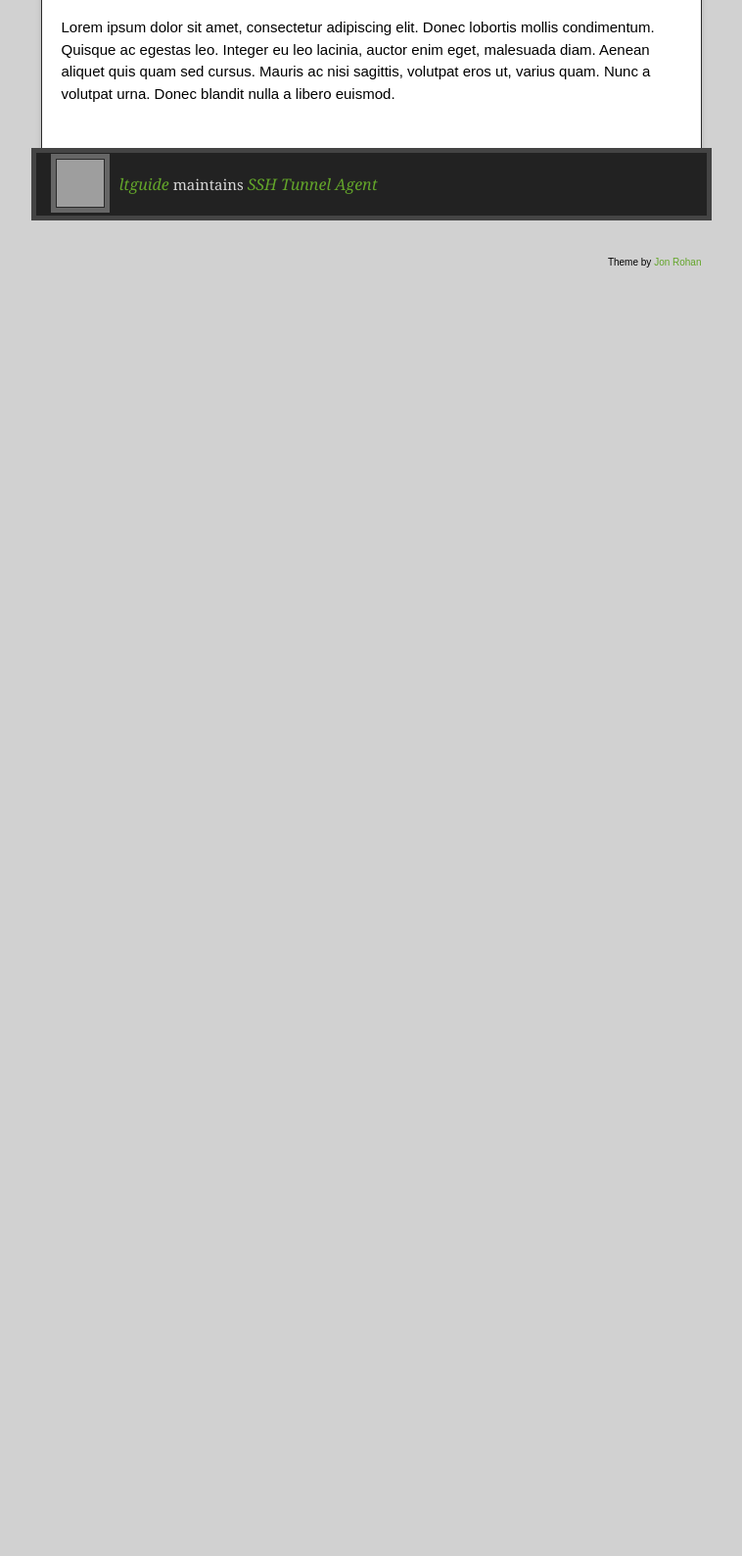
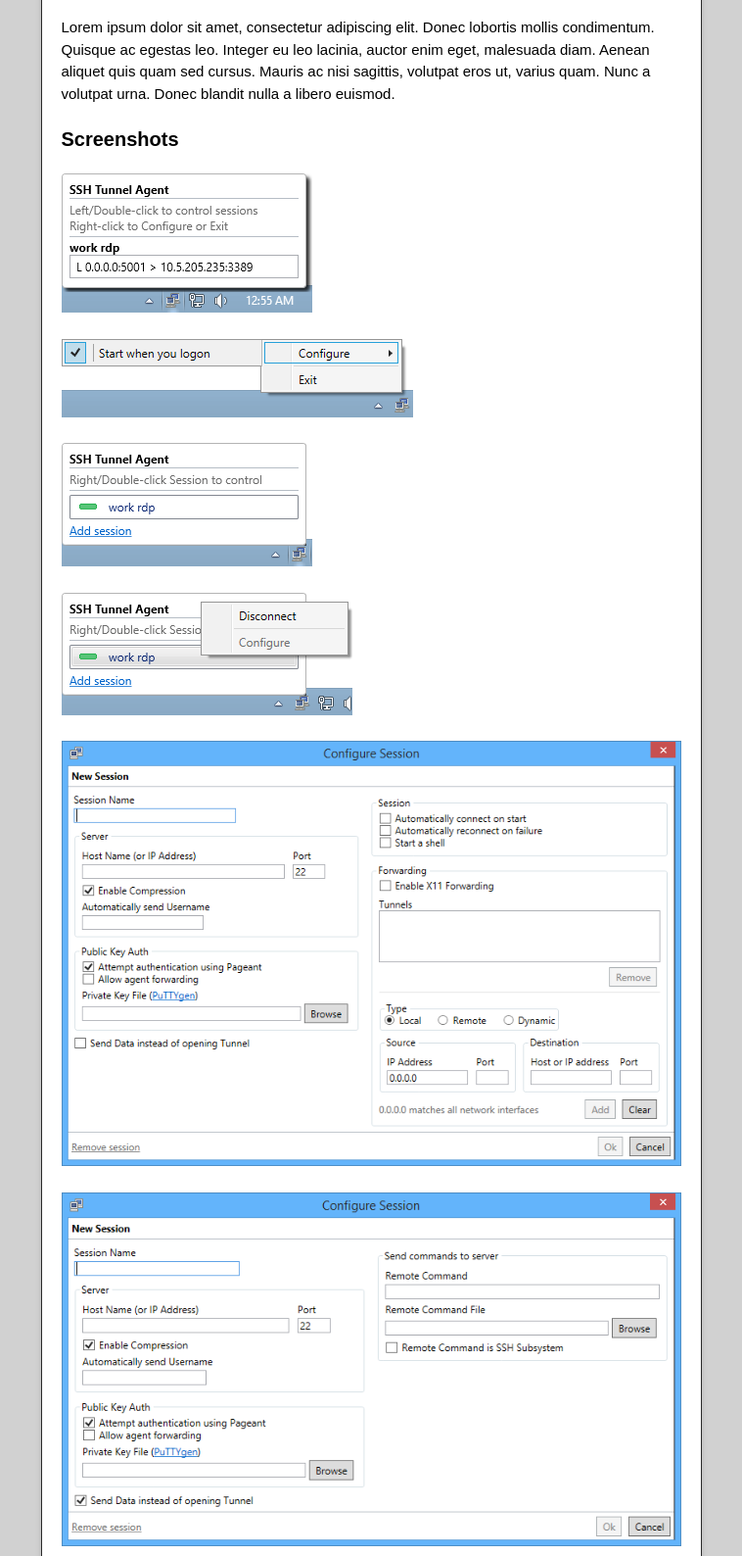
Before and after one commit to ltguide/ssh-tunnel-agent, a plain HTML site: page index.html in a window 1280 px wide. Shown: the part 611-2199 px from the top of the page at 98% size, without its empty margins (261-1019 px from the left). Before the commit the page ends 991 px from the top, so only its background shows below. Drawn offline with nearby package versions, Linux system fonts and the light colour scheme; grey boxes are pictures that could not be loaded.

Commit message:
screenshots

```diff
--- a/index.html
+++ b/index.html
@@ -51,6 +51,16 @@
 
 <p>Lorem ipsum dolor sit amet, consectetur adipiscing elit. Donec lobortis mollis condimentum. Quisque ac egestas leo. Integer eu leo lacinia, auctor enim eget, malesuada diam. Aenean aliquet quis quam sed cursus. Mauris ac nisi sagittis, volutpat eros ut, varius quam. Nunc a volutpat urna. Donec blandit nulla a libero euismod.</p>
 
+<h3><a name="screenshots" class="anchor" href="#screenshots"><span class="octicon octicon-link"></span></a>Screenshots</h3>
+
+<p><img src="screenshots/tray_tooltip.png" alt="" /></p>
+<p><img src="screenshots/tray_contextmenu.png" alt="" /></p>
+<p><img src="screenshots/tray_popup.png" alt="" /></p>
+<p><img src="screenshots/popup_contextmenu.png" alt="" /></p>
+<p><img src="screenshots/add_session-tunnel.png" alt="" /></p>
+<p><img src="screenshots/add_session-data.png" alt="" /></p>
+<p><img src="screenshots/session_console.png" alt="" /></p>
+
         </article>
       </div>
     </div>
```
Also changed, not shown: screenshots/add_session-data.png (added), screenshots/add_session-tunnel.png (added), screenshots/popup_contextmenu.png (added), screenshots/session_console.png (added), screenshots/tray_contextmenu.png (added), screenshots/tray_popup.png (added), screenshots/tray_tooltip.png (added).
